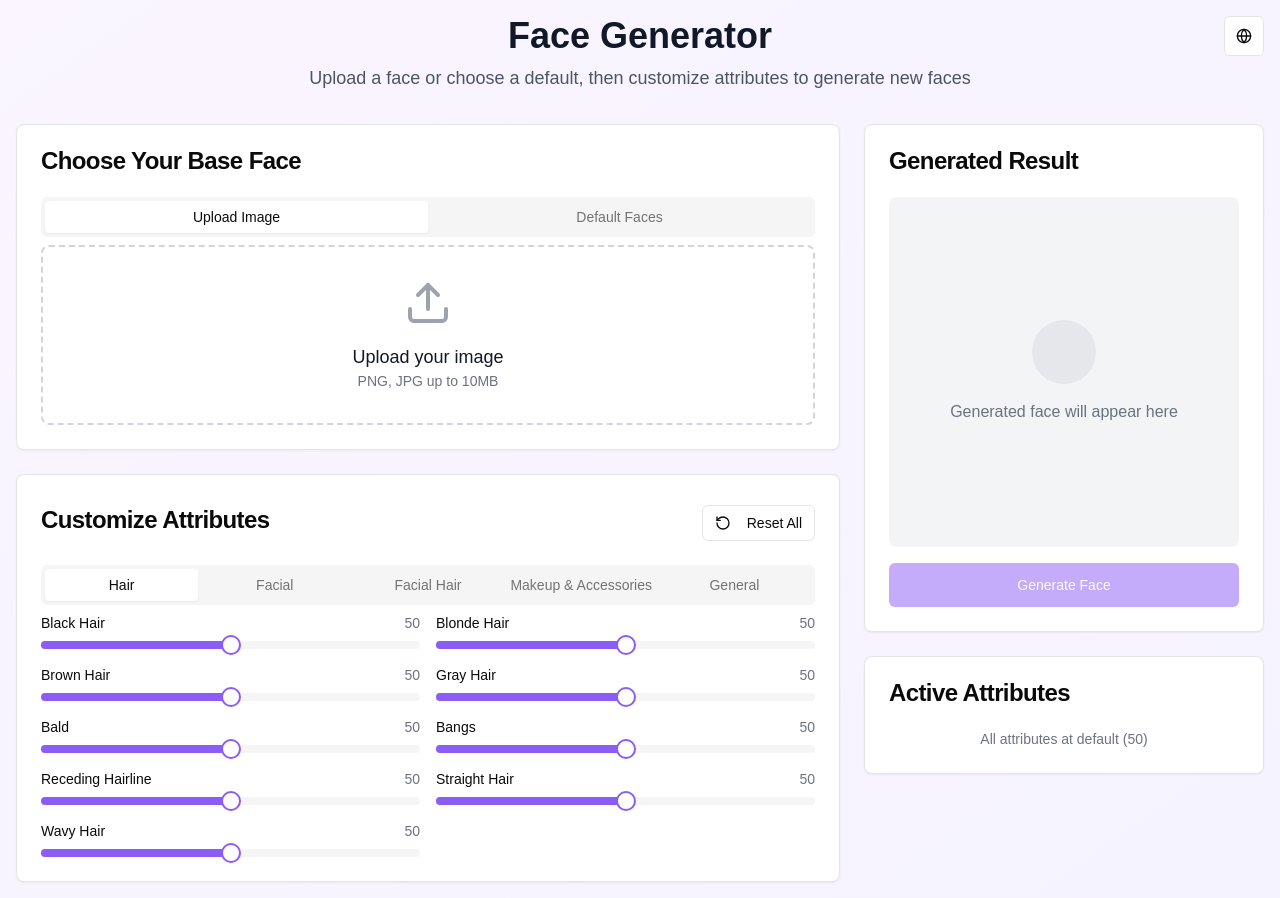
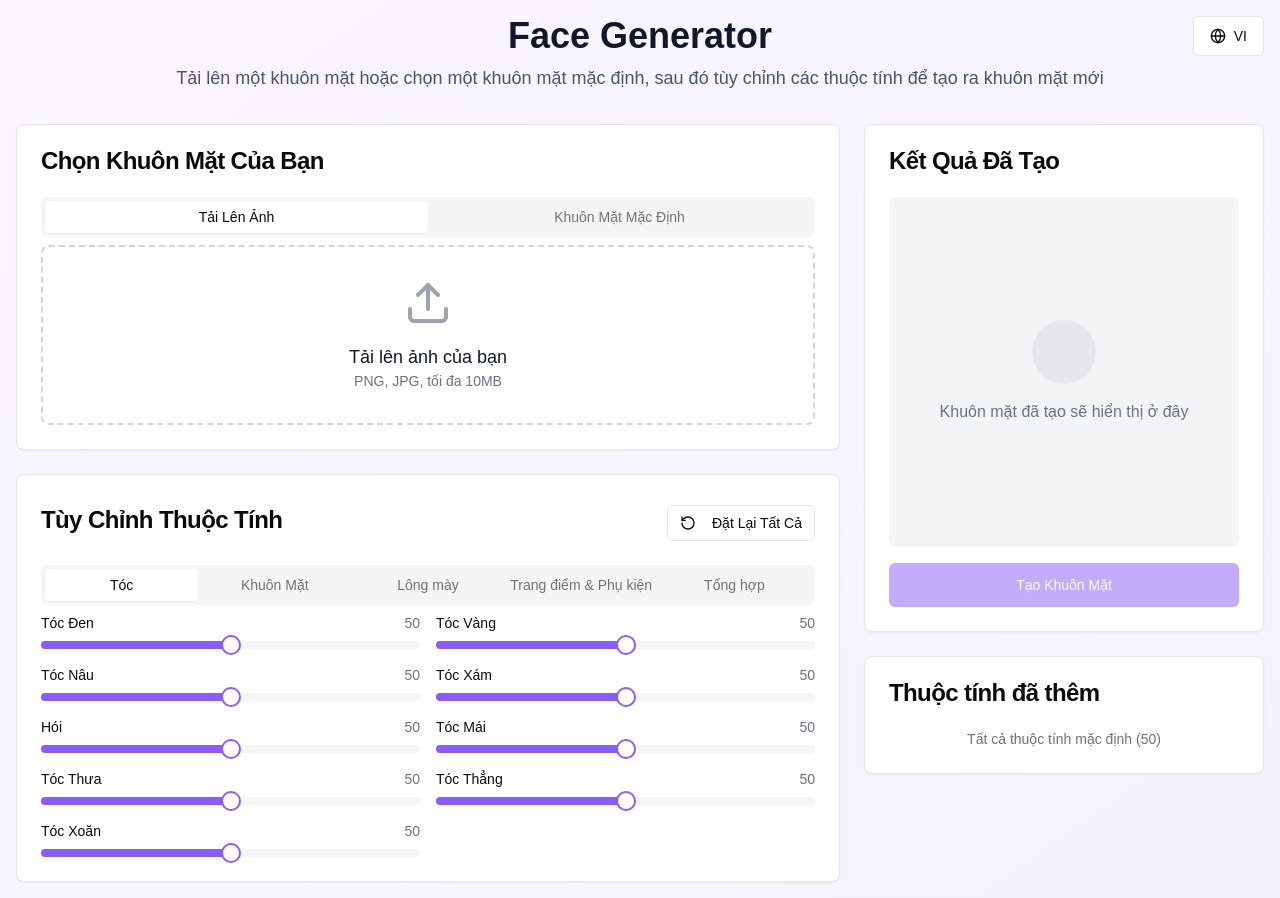
Before and after one commit to khiemledev/face_generator_fe, a Next.js app: page / in a window 1280 px wide. Built offline with nearby package versions, Linux system fonts and the light colour scheme.

Commit message:
feat: set default lang=vi

```diff
--- a/app/components/LanguageSelector.tsx
+++ b/app/components/LanguageSelector.tsx
@@ -14,8 +14,9 @@ export function LanguageSelector() {
   return (
     <DropdownMenu>
       <DropdownMenuTrigger asChild>
-        <Button variant="outline" size="icon" className="fixed top-4 right-4">
+        <Button variant="outline" className="fixed top-4 right-4 gap-2">
           <Globe className="h-[1.2rem] w-[1.2rem]" />
+          <span className="uppercase">{language}</span>
         </Button>
       </DropdownMenuTrigger>
       <DropdownMenuContent align="end">
--- a/app/contexts/LanguageContext.tsx
+++ b/app/contexts/LanguageContext.tsx
@@ -10,7 +10,7 @@ interface LanguageContextType {
 const LanguageContext = createContext<LanguageContextType | undefined>(undefined)
 
 export function LanguageProvider({ children }: { children: React.ReactNode }) {
-  const [language, setLanguage] = useState<Language>('en')
+  const [language, setLanguage] = useState<Language>('vi')
 
   useEffect(() => {
     // Load language preference from localStorage if available
```
